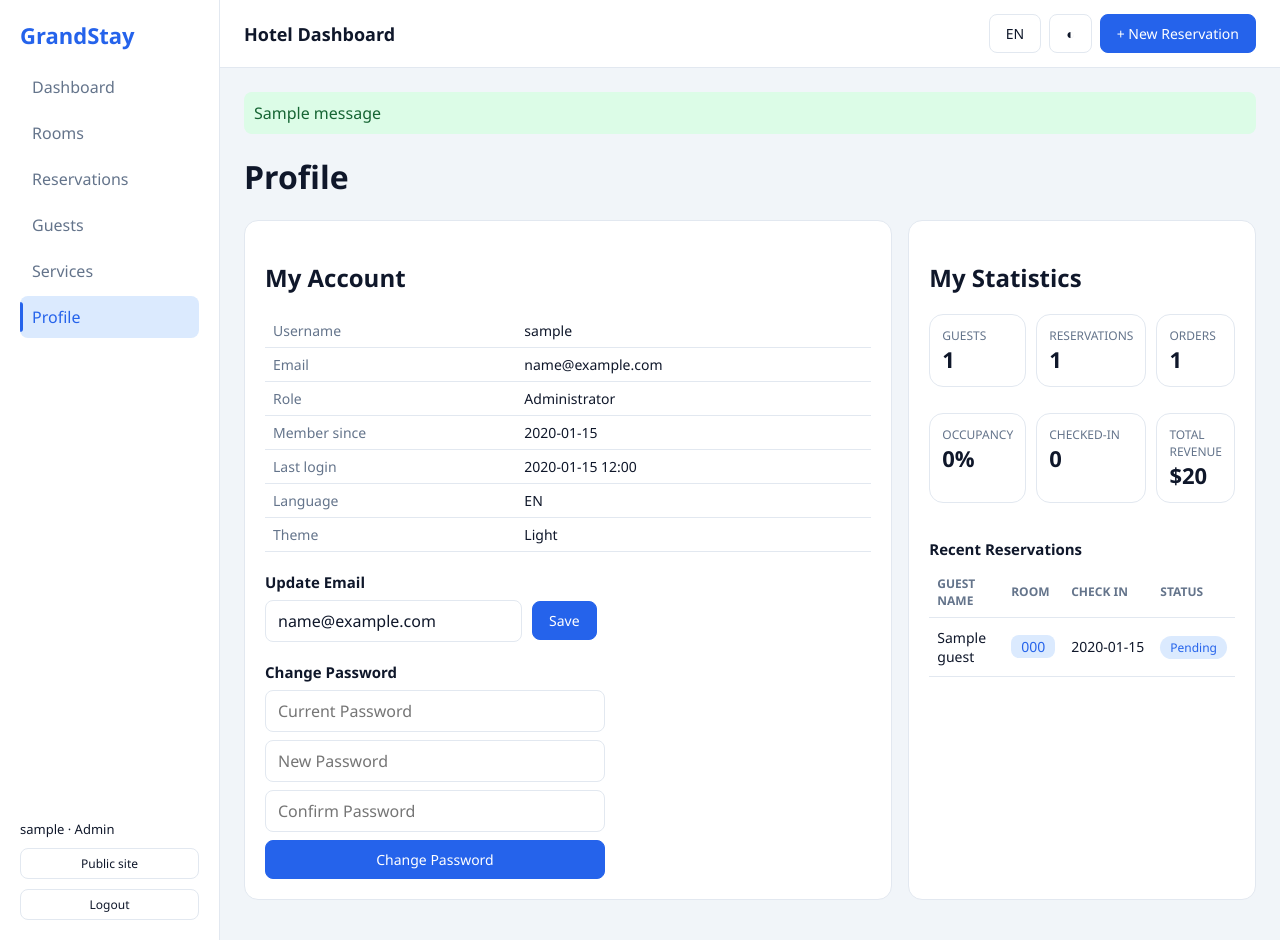
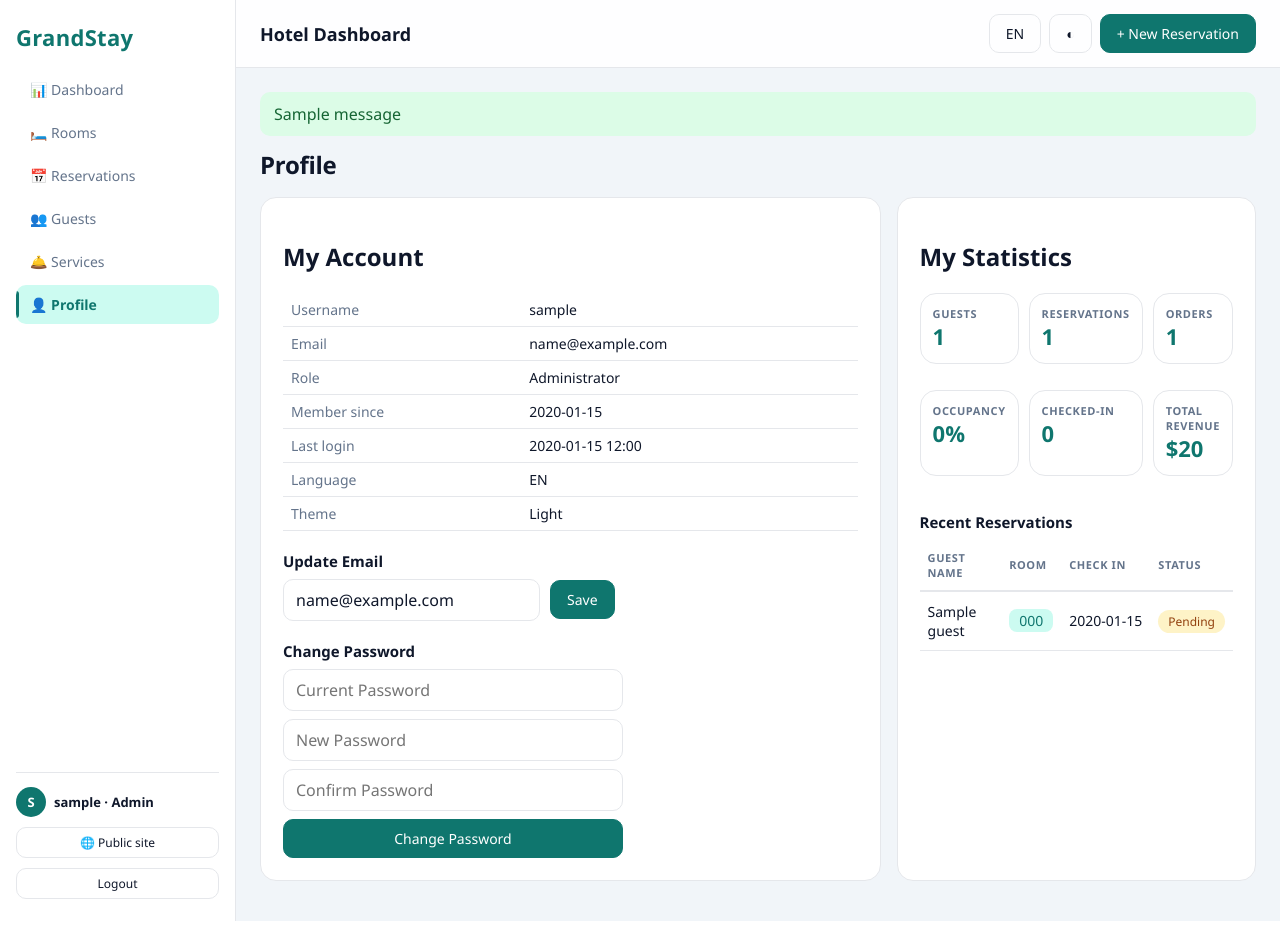
Before and after one commit to nshchepanskyi/Project_janglo-python-, a Django app: page /profile/ in a window 1280 px wide. Run offline with Django 5.2, Linux system fonts and the light colour scheme; a user stored in the database is signed in; tables that the repository leaves empty hold one stand-in row (values such as "Sample post"); one stand-in notice (Sample message) is shown.

Commit message:
feat(ui): restyle admin panel to match public site — green brand, glassy sticky topbar, icon nav, avatar, colored status pills, auth gradient

```diff
--- a/hotel/static/hotel/style.css
+++ b/hotel/static/hotel/style.css
@@ -1,32 +1,49 @@
-:root{--bg:#f1f5f9;--surface:#fff;--border:#e2e8f0;--text:#0f172a;--muted:#64748b;--accent:#2563eb;--accent-bg:#dbeafe;--danger:#dc2626;--ok:#16a34a}
-[data-theme="dark"]{--bg:#0f172a;--surface:#1e293b;--border:#334155;--text:#f1f5f9;--muted:#94a3b8;--accent:#60a5fa;--accent-bg:#1e3a8a}
+:root{--bg:#f1f5f9;--surface:#fff;--border:#e5e7eb;--text:#0f172a;--muted:#64748b;--accent:#0f766e;--accent-bg:#ccfbf1;--danger:#dc2626;--ok:#16a34a}
+[data-theme="dark"]{--bg:#0b1220;--surface:#111827;--border:#1f2937;--text:#f1f5f9;--muted:#94a3b8;--accent:#2dd4bf;--accent-bg:#134e4a}
 *{box-sizing:border-box}body{margin:0;font-family:"Segoe UI",system-ui,-apple-system,Roboto,"Noto Sans","Helvetica Neue",Arial,sans-serif;background:var(--bg);color:var(--text)}
 input,select,button,textarea{font:inherit;color:inherit}
 .layout{display:flex;min-height:100vh}
-.navbar{width:220px;background:var(--surface);border-right:1px solid var(--border);padding:20px;display:flex;flex-direction:column;gap:16px}
-.brand{font-weight:800;font-size:22px;color:var(--accent)}
+.navbar{width:236px;background:var(--surface);border-right:1px solid var(--border);padding:22px 16px;display:flex;flex-direction:column;gap:18px}
+.brand{font-weight:800;font-size:22px;color:var(--accent);letter-spacing:.3px}
 .navbar nav{display:flex;flex-direction:column;gap:4px}
-.navbar nav a{padding:10px 12px;border-radius:8px;color:var(--muted);text-decoration:none}
-.navbar nav a.active,.navbar nav a:hover{background:var(--accent-bg);color:var(--accent)}
-.nav-foot{margin-top:auto;display:flex;flex-direction:column;gap:6px;font-size:13px}
+.navbar nav a{padding:10px 14px;border-radius:10px;color:var(--muted);text-decoration:none;font-size:14px}
+.navbar nav a.active{background:var(--accent-bg);color:var(--accent);font-weight:600}
+.navbar nav a:hover{background:var(--accent-bg);color:var(--accent)}
+.nav-foot{margin-top:auto;display:flex;flex-direction:column;gap:6px;font-size:13px;border-top:1px solid var(--border);padding-top:14px}
+.nav-user{display:flex;align-items:center;gap:8px;color:var(--text);font-weight:600;overflow:hidden}
+.avatar{width:30px;height:30px;flex:none;border-radius:50%;background:var(--accent);color:#fff;display:flex;align-items:center;justify-content:center;font-size:13px;font-weight:700}
+[data-theme="dark"] .avatar{color:#04211e}
+.nav-user span:last-child{overflow:hidden;text-overflow:ellipsis;white-space:nowrap}
 .main{flex:1;display:flex;flex-direction:column;min-width:0}
-.topbar{display:flex;justify-content:space-between;align-items:center;padding:14px 24px;background:var(--surface);border-bottom:1px solid var(--border)}
+.topbar{position:sticky;top:0;z-index:10;display:flex;justify-content:space-between;align-items:center;padding:14px 24px;background:var(--surface);background:color-mix(in srgb,var(--surface) 88%,transparent);backdrop-filter:blur(10px);border-bottom:1px solid var(--border)}
 .topbar-title{font-weight:700;font-size:18px}
 .topbar-actions{display:flex;gap:8px}
 .content{padding:24px;max-width:1200px;width:100%;margin:0 auto}
-.card{background:var(--surface);border:1px solid var(--border);border-radius:14px;padding:20px;margin-bottom:16px}
+.content h1{font-size:24px;margin:0 0 16px;letter-spacing:-.3px}
+.card{background:var(--surface);border:1px solid var(--border);border-radius:16px;padding:22px;margin-bottom:16px}
 .card-head{display:flex;justify-content:space-between;align-items:center;margin-bottom:10px}
 .kpi-row{display:grid;grid-template-columns:repeat(4,1fr);gap:14px;margin-bottom:16px}
-.kpi-label{font-size:12px;color:var(--muted)}
-.kpi-value{font-size:28px;font-weight:800}
+.kpi-label{font-size:11px;color:var(--muted);letter-spacing:.6px;text-transform:uppercase;font-weight:700}
+.kpi-value{font-size:28px;font-weight:800;color:var(--accent)}
 .kpi-sub{font-size:12px;color:var(--muted)}.kpi-sub.ok{color:var(--ok)}
 .grid-2{display:grid;grid-template-columns:2fr 1fr;gap:16px}
 table{width:100%;border-collapse:collapse;font-size:14px}
-th{text-align:left;color:var(--muted);font-size:12px;padding:8px;border-bottom:1px solid var(--border)}
+th{text-align:left;color:var(--muted);font-size:11px;letter-spacing:.6px;text-transform:uppercase;font-weight:700;padding:10px 8px;border-bottom:2px solid var(--border)}
 td{padding:10px 8px;border-bottom:1px solid var(--border)}
 .pill{background:var(--accent-bg);color:var(--accent);padding:2px 10px;border-radius:8px}
 .badge{background:var(--accent-bg);color:var(--accent);padding:3px 10px;border-radius:20px;font-size:12px}
-.btn{display:inline-block;padding:9px 16px;border-radius:8px;border:1px solid var(--border);text-decoration:none;cursor:pointer;font-size:14px;background:var(--surface);color:var(--text)}
+/* кольорові пігулки статусів */
+.st-pending,.st-in-progress,.st-cleaning{background:#fef3c7;color:#92400e}
+.st-checked-in,.st-available,.st-completed{background:#dcfce7;color:#166534}
+.st-checked-out,.st-cancelled{background:#e2e8f0;color:#475569}
+.st-occupied{background:#dbeafe;color:#1e40af}
+.st-maintenance{background:#fee2e2;color:#991b1b}
+[data-theme="dark"] .st-pending,[data-theme="dark"] .st-in-progress,[data-theme="dark"] .st-cleaning{background:#78350f;color:#fde68a}
+[data-theme="dark"] .st-checked-in,[data-theme="dark"] .st-available,[data-theme="dark"] .st-completed{background:#14532d;color:#bbf7d0}
+[data-theme="dark"] .st-checked-out,[data-theme="dark"] .st-cancelled{background:#1f2937;color:#cbd5e1}
+[data-theme="dark"] .st-occupied{background:#1e3a8a;color:#bfdbfe}
+[data-theme="dark"] .st-maintenance{background:#7f1d1d;color:#fecaca}
+.btn{display:inline-block;padding:9px 16px;border-radius:10px;border:1px solid var(--border);text-decoration:none;cursor:pointer;font-size:14px;background:var(--surface);color:var(--text)}
 .btn.small{padding:6px 12px;font-size:12px}
 .btn.primary{background:var(--accent);color:#fff;border-color:var(--accent)}
 .btn.danger{background:var(--danger);color:#fff;border-color:var(--danger)}
@@ -36,7 +53,7 @@ a.btn:hover{filter:brightness(1.08)}
 .auth-actions{display:flex;gap:10px;justify-content:center;margin-top:16px}
 .form-row{display:flex;gap:10px;flex-wrap:wrap;align-items:center}
 .form-grid{display:grid;grid-template-columns:repeat(2,1fr);gap:10px}
-input,select{padding:9px 12px;border-radius:8px;border:1px solid var(--border);background:var(--surface);color:var(--text)}
+input,select{padding:9px 12px;border-radius:10px;border:1px solid var(--border);background:var(--surface);color:var(--text)}
 .phone{display:flex;gap:8px}
 .inline{display:inline-flex;gap:6px}
 .room-grid{display:grid;grid-template-columns:repeat(8,1fr);gap:8px}
@@ -47,7 +64,10 @@ input,select{padding:9px 12px;border-radius:8px;border:1px solid var(--border);b
 .bar{height:6px;background:var(--accent-bg);border-radius:3px;margin-top:4px}.bar div{height:6px;background:var(--accent);border-radius:3px}
 .nowrap{white-space:nowrap}
 .svc-row{display:flex;align-items:center;gap:8px;flex-wrap:wrap;margin-bottom:12px}.svc-row .svc-name{flex:1;min-width:120px}.svc-row .bar{flex-basis:100%;margin-top:0}.svc-catalog{display:flex;flex-direction:column;gap:8px;margin-bottom:12px}.svc-item{display:flex;gap:10px;align-items:center;border:1px solid var(--border);border-radius:8px;padding:8px}.svc-item span{flex:1}.qty{width:70px;flex:none}
-.auth-page{display:flex;align-items:center;justify-content:center;min-height:100vh}
+.auth-page{display:flex;align-items:center;justify-content:center;min-height:100vh;background:
+  radial-gradient(900px 460px at 18% -8%, color-mix(in srgb,var(--accent) 14%,transparent), transparent),
+  radial-gradient(760px 420px at 108% 108%, color-mix(in srgb,var(--accent) 12%,transparent), transparent),
+  var(--bg)}
 .form-col{display:flex;flex-direction:column;gap:8px;max-width:340px}
 .kv td{padding:7px 8px}
 .kv td:first-child{color:var(--muted);white-space:nowrap}
@@ -55,9 +75,11 @@ input,select{padding:9px 12px;border-radius:8px;border:1px solid var(--border);b
 .kpi.mini{padding:12px}
 .kpi.mini .kpi-value{font-size:22px}
 h3{margin:20px 0 8px;font-size:15px}
-.auth-card{width:380px;background:var(--surface);border:1px solid var(--border);border-radius:14px;padding:28px}
+.auth-card{width:380px;background:var(--surface);border:1px solid var(--border);border-radius:18px;padding:32px;box-shadow:0 24px 60px rgba(15,23,42,.10)}
+[data-theme="dark"] .auth-card{box-shadow:0 24px 60px rgba(0,0,0,.5)}
+.auth-card h1{font-size:21px;text-align:center;color:var(--accent);margin:0 0 18px;letter-spacing:-.2px}
 .auth-card form{display:flex;flex-direction:column;gap:10px}
-.messages{margin-bottom:12px}.msg{padding:10px;border-radius:8px;margin-bottom:8px}.msg.error{background:#fee2e2;color:#991b1b}.msg.success{background:#dcfce7;color:#166534}
+.messages{margin-bottom:12px}.msg{padding:11px 14px;border-radius:10px;margin-bottom:8px}.msg.error{background:#fee2e2;color:#991b1b}.msg.success{background:#dcfce7;color:#166534}
 @media(max-width:900px){.kpi-row{grid-template-columns:repeat(2,1fr)}.grid-2{grid-template-columns:1fr}.navbar{display:none}}
 
 /* ---------- animations: живий, але ненав'язливий інтерфейс ---------- */
@@ -94,9 +116,11 @@ body,.card,.navbar,.topbar,.btn,input,select,.msg,.room,.svc-item,th,td,.pill,.b
 
 /* кнопки */
 .btn{transition:transform .15s ease,box-shadow .2s ease,filter .2s ease,background-color .35s ease,color .35s ease,border-color .35s ease}
-.btn:hover{transform:translateY(-1px);box-shadow:0 4px 12px rgba(37,99,235,.18);filter:brightness(1.05)}
+.btn:hover{transform:translateY(-1px);box-shadow:0 4px 12px rgba(15,118,110,.22);filter:brightness(1.05)}
 .btn:active{transform:translateY(0) scale(.97);box-shadow:none}
 .btn.danger:hover{box-shadow:0 4px 12px rgba(220,38,38,.25)}
+[data-theme="dark"] .btn.primary{color:#04211e}
+[data-theme="dark"] .btn.danger{color:#fff}
 
 /* пункти меню: акцентна смужка зліва + зсув */
 .navbar nav a{position:relative;overflow:hidden;transition:background-color .2s ease,color .2s ease,transform .2s ease}
--- a/hotel/templates/hotel/base.html
+++ b/hotel/templates/hotel/base.html
@@ -13,20 +13,20 @@
     <div class="brand">GrandStay</div>
     <nav>
       {% if is_admin %}
-      <a href="{% url 'dashboard' %}" class="{% if request.resolver_match.url_name == 'dashboard' %}active{% endif %}">{% tr "Dashboard" %}</a>
-      <a href="{% url 'rooms' %}" class="{% if request.resolver_match.url_name == 'rooms' %}active{% endif %}">{% tr "Rooms" %}</a>
+      <a href="{% url 'dashboard' %}" class="{% if request.resolver_match.url_name == 'dashboard' %}active{% endif %}">📊 {% tr "Dashboard" %}</a>
+      <a href="{% url 'rooms' %}" class="{% if request.resolver_match.url_name == 'rooms' %}active{% endif %}">🛏️ {% tr "Rooms" %}</a>
       {% endif %}
-      <a href="{% url 'reservations' %}" class="{% if request.resolver_match.url_name == 'reservations' %}active{% endif %}">{% if is_admin %}{% tr "Reservations" %}{% else %}{% tr "My Reservations" %}{% endif %}</a>
+      <a href="{% url 'reservations' %}" class="{% if request.resolver_match.url_name == 'reservations' %}active{% endif %}">📅 {% if is_admin %}{% tr "Reservations" %}{% else %}{% tr "My Reservations" %}{% endif %}</a>
       {% if is_admin %}
-      <a href="{% url 'guests' %}" class="{% if request.resolver_match.url_name == 'guests' %}active{% endif %}">{% tr "Guests" %}</a>
-      <a href="{% url 'services' %}" class="{% if request.resolver_match.url_name == 'services' %}active{% endif %}">{% tr "Services" %}</a>
+      <a href="{% url 'guests' %}" class="{% if request.resolver_match.url_name == 'guests' %}active{% endif %}">👥 {% tr "Guests" %}</a>
+      <a href="{% url 'services' %}" class="{% if request.resolver_match.url_name == 'services' %}active{% endif %}">🛎️ {% tr "Services" %}</a>
       {% endif %}
-      <a href="{% url 'profile' %}" class="{% if request.resolver_match.url_name == 'profile' %}active{% endif %}">{% tr "Profile" %}</a>
+      <a href="{% url 'profile' %}" class="{% if request.resolver_match.url_name == 'profile' %}active{% endif %}">👤 {% tr "Profile" %}</a>
     </nav>
     {% if user.is_authenticated %}
     <div class="nav-foot">
-      <span>{{ user.username }}{% if is_admin %} · {% tr "Admin" %}{% endif %}</span>
-      <a class="btn ghost small" href="{% url 'home' %}">{% tr "Public site" %}</a>
+      <div class="nav-user"><span class="avatar">{{ user.username|first|upper }}</span><span>{{ user.username }}{% if is_admin %} · {% tr "Admin" %}{% endif %}</span></div>
+      <a class="btn ghost small" href="{% url 'home' %}">🌐 {% tr "Public site" %}</a>
       <a href="{% url 'logout' %}" class="btn ghost small">{% tr "Logout" %}</a>
     </div>
     {% endif %}
--- a/hotel/templates/hotel/dashboard.html
+++ b/hotel/templates/hotel/dashboard.html
@@ -14,7 +14,7 @@
     <thead><tr><th>{% tr "GUEST NAME" %}</th><th>{% tr "ROOM" %}</th><th>{% tr "CHECK IN" %}</th><th>{% tr "STATUS" %}</th><th>{% tr "AMOUNT" %}</th></tr></thead>
     <tbody>
     {% for r in recent %}
-      <tr><td>{{ r.guest.name }}</td><td><span class="pill">{{ r.room.number }}</span></td><td class="nowrap">{{ r.check_in|date:"Y-m-d" }}</td><td><span class="badge">{% tr r.status %}</span></td><td class="nowrap">${{ r.amount|floatformat:2 }}</td></tr>
+      <tr><td>{{ r.guest.name }}</td><td><span class="pill">{{ r.room.number }}</span></td><td class="nowrap">{{ r.check_in|date:"Y-m-d" }}</td><td><span class="badge st-{{ r.status|slugify }}">{% tr r.status %}</span></td><td class="nowrap">${{ r.amount|floatformat:2 }}</td></tr>
     {% empty %}
       <tr><td colspan="5">{% tr "No reservations yet" %}</td></tr>
     {% endfor %}
--- a/hotel/templates/hotel/profile.html
+++ b/hotel/templates/hotel/profile.html
@@ -50,7 +50,7 @@
       <thead><tr><th>{% tr "GUEST NAME" %}</th><th>{% tr "ROOM" %}</th><th>{% tr "CHECK IN" %}</th><th>{% tr "STATUS" %}</th></tr></thead>
       <tbody>
       {% for r in recent %}
-        <tr><td>{{ r.guest.name }}</td><td><span class="pill">{{ r.room.number }}</span></td><td class="nowrap">{{ r.check_in|date:"Y-m-d" }}</td><td><span class="badge">{% tr r.status %}</span></td></tr>
+        <tr><td>{{ r.guest.name }}</td><td><span class="pill">{{ r.room.number }}</span></td><td class="nowrap">{{ r.check_in|date:"Y-m-d" }}</td><td><span class="badge st-{{ r.status|slugify }}">{% tr r.status %}</span></td></tr>
       {% empty %}
         <tr><td colspan="4">{% tr "No reservations yet" %}</td></tr>
       {% endfor %}
@@ -75,7 +75,7 @@
           <td class="nowrap">{{ r.check_in|date:"Y-m-d" }}</td>
           <td class="nowrap">{{ r.check_out|date:"Y-m-d" }}</td>
           <td>{{ r.nights }}</td>
-          <td><span class="badge">{% tr r.status %}</span></td>
+          <td><span class="badge st-{{ r.status|slugify }}">{% tr r.status %}</span></td>
           <td>${{ r.amount }}</td>
         </tr>
       {% empty %}
--- a/hotel/templates/hotel/register.html
+++ b/hotel/templates/hotel/register.html
@@ -5,7 +5,7 @@
 <body class="auth-page">
 <div class="auth-card">
   <h1>{% tr "Create Account" %}</h1>
-  {% if messages %}{% for m in messages %}<div class="msg {{ m.tags }}">{{ m }}</div>{% endfor %}{% endif %}
+  {% if messages %}{% for m in messages %}<div class="msg {{ m.tags }}">{% tr m %}</div>{% endfor %}{% endif %}
   <form method="post">{% csrf_token %}
     <input name="username" placeholder="{% tr "Username" %}" required>
     <input name="email" type="email" placeholder="Email" required>
--- a/hotel/templates/hotel/reservations.html
+++ b/hotel/templates/hotel/reservations.html
@@ -23,7 +23,7 @@
     <tbody>
     {% for r in reservations %}
       <tr><td>#{{ r.id }}</td><td>{{ r.guest.name }}<br><small class="nowrap">{{ r.check_in|date:"Y-m-d" }} → {{ r.check_out|date:"Y-m-d" }}</small></td><td>{{ r.room.number }}</td>
-      <td><span class="badge">{% tr r.status %}</span></td>
+      <td><span class="badge st-{{ r.status|slugify }}">{% tr r.status %}</span></td>
       {% if can_manage %}
       <td><form method="post" class="inline">{% csrf_token %}
         <input type="hidden" name="action" value="status"><input type="hidden" name="reservation_id" value="{{ r.id }}">
--- a/hotel/templates/hotel/rooms.html
+++ b/hotel/templates/hotel/rooms.html
@@ -30,7 +30,7 @@
     <tbody>
     {% for r in rooms %}
       <tr><td>{{ r.number }}</td><td>{{ r.display_title }}<br><small class="nowrap">{{ r.location }} · ★ {{ r.rating }}</small></td><td>{% tr r.room_type %}</td><td class="nowrap">${{ r.price }}</td>
-      <td><span class="badge">{% tr r.status %}</span></td>
+      <td><span class="badge st-{{ r.status|slugify }}">{% tr r.status %}</span></td>
       <td><form method="post" class="inline">{% csrf_token %}
         <input type="hidden" name="action" value="status"><input type="hidden" name="room_id" value="{{ r.id }}">
         <select name="status">
```
